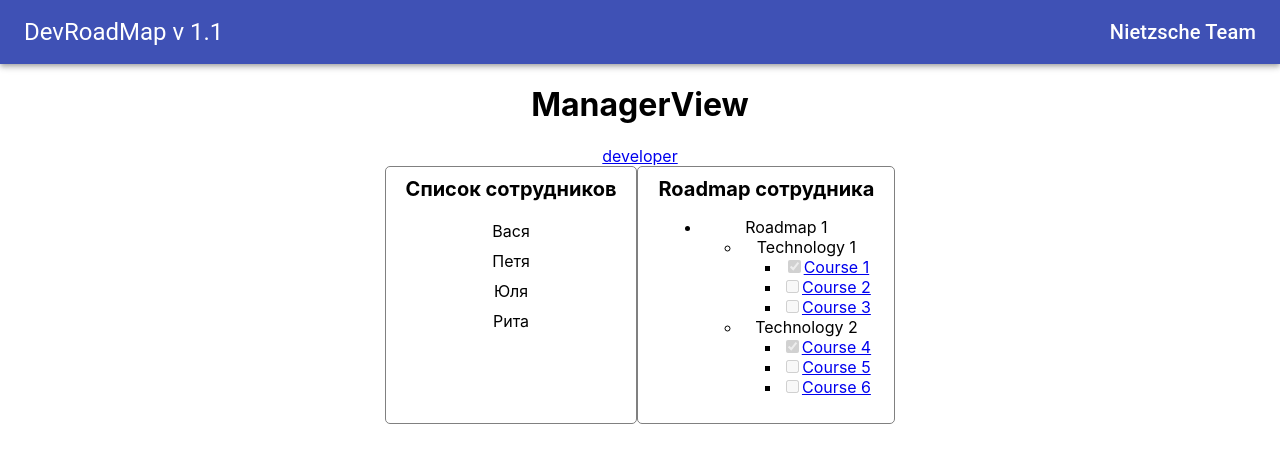
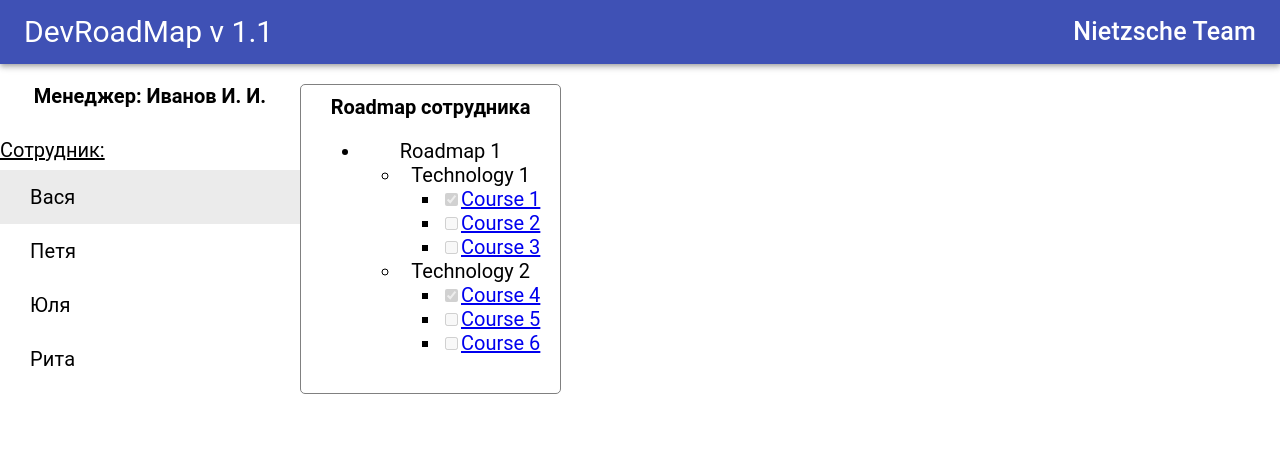
Before and after one commit to YuLogun/roadmap, a React (Create React App) app: page / in a window 1280 px wide. Shown: the top 462 px of the page. Built offline with nearby package versions, Linux system fonts and the light colour scheme.

Commit message:
Added styles for ManagerView and UserList

```diff
--- a/src/components/ManagerView/ManagerView.js
+++ b/src/components/ManagerView/ManagerView.js
@@ -1,9 +1,8 @@
 import React, { useState } from "react";
-import { Link } from "react-router-dom";
+import { makeStyles } from '@material-ui/core/styles';
 
 //components
 import Roadmap from "../Roadmap/Roadmap";
-import Row from "../Row/Row";
 import UserList from "../UserList/UserList";
 
 //test data
@@ -12,7 +11,44 @@ import { coursesTestData } from "../DeveloperView/coursesTestData";
 //styles
 import "./ManagerView.scss";
 
+const useStyles = makeStyles((theme) => ({
+  sideMenu: {
+    width: "100%",
+    minWidth: "240px",
+    maxWidth: "300px",
+
+    [theme.breakpoints.down('sm')]: {
+      display: "flex",
+      justifyContent: "space-between",
+      alignItems: "center",
+      marginBottom: "20px",
+      maxWidth: "unset"
+    }
+  },
+  managerPanelContainer: {
+    display: 'flex',
+    marginTop: "20px",
+
+    [theme.breakpoints.down('sm')]: {
+      margin: "20px 30px 0 30px",
+      flexDirection: "column"
+    }
+  },
+  managerBlock: {
+    width: "100%",
+    marginBottom: "30px",
+    fontWeight: "bold",
+
+    [theme.breakpoints.down('sm')]: {
+      width: "auto",
+      margin: 0
+    }
+  }
+}));
+
 const ManagerView = () => {
+  const classes = useStyles();
+
   const getUserRoadmap = (userId) => {
     const result = coursesTestData.filter(
       (roadmap) => roadmap.employee_id === userId
@@ -22,17 +58,9 @@ const ManagerView = () => {
 
   const [currentRoadmap, setRoadmap] = useState(() => getUserRoadmap(0));
 
-  /* const vasyaData = coursesTestData.filter((it) => it.employee_id === 0)[0]
-    .roadmap;
-  const lenaData = coursesTestData.filter((it) => it.employee_id === 1)[0]
-    .roadmap;
-
-  console.log(vasyaData); */
-
   const userRoadmapInit = (userId) => {
     let userRoadmap = getUserRoadmap(userId);
     setRoadmap(userRoadmap);
-    // debugger;
   };
 
   const getUsersData = () => {
@@ -57,14 +85,17 @@ const ManagerView = () => {
   };
 
   return (
-    <div>
-      <h1>ManagerView</h1>
-      <Link to="/roadmap">developer</Link>
-      <div className="adminPanelContainer">
+    <div className={classes.managerPanelContainer}>
+      <div className={classes.sideMenu}>
+        <div className={classes.managerBlock}>
+          <span>Менеджер: Иванов И. И.</span>
+        </div>
         <UserList
           usersData={getUsersData()}
           currentUserId={(userId) => userRoadmapInit(userId)}
         />
+      </div>
+      <div className="adminPanelContent">
         <Roadmap
           roadmapTitle={currentRoadmap.roadmap_title}
           coursesTestData={currentRoadmap.roadmap_info}
@@ -72,31 +103,6 @@ const ManagerView = () => {
           managerView
         />
       </div>
-
-      {/* <div>
-        <Row>
-          <div>NAME</div>
-          <div>ROADMAP</div>
-        </Row>
-        <Row>
-          <div>Vasya</div>
-          <Roadmap
-            roadmapTitle={vasyaData.roadmap_title}
-            coursesTestData={vasyaData.roadmap_info}
-            handleState={() => {}}
-            managerView
-          />
-        </Row>
-        <Row>
-          <div>Lena</div>
-          <Roadmap
-            roadmapTitle={lenaData.roadmap_title}
-            coursesTestData={lenaData.roadmap_info}
-            handleState={() => {}}
-            managerView
-          />
-        </Row>
-      </div> */}
     </div>
   );
 };
--- a/src/components/ManagerView/ManagerView.scss
+++ b/src/components/ManagerView/ManagerView.scss
@@ -1,4 +1,25 @@
+* {
+    font-family: "Roboto";
+    font-size: 20px
+}
+
 .adminPanelContainer {
+    display: flex;
+}
+
+.adminPanelSideMenu {
+    width: 100%;
+    min-width: 240px;
+    max-width: 300px;
+}
+
+.managerBlock {
+    width: 100%;
+    margin: 10px auto 30px;
+    font-weight: bold;
+}
+
+.adminPanelContent {
     display: flex;
     justify-content: center;
     align-items: stretch;
--- a/src/components/UserList/UserList.js
+++ b/src/components/UserList/UserList.js
@@ -1,34 +1,101 @@
 import React from "react";
+
+import { makeStyles } from '@material-ui/core/styles';
+import List from '@material-ui/core/List';
+import ListItem from '@material-ui/core/ListItem';
+import ListItemText from '@material-ui/core/ListItemText';
+import MenuItem from '@material-ui/core/MenuItem';
+import FormControl from '@material-ui/core/FormControl';
+import Select from '@material-ui/core/Select';
 
 //styles
 import "./UserList.scss";
 
+const useStyles = makeStyles((theme) => ({
+  root: {
+    width: '100%',
+    maxWidth: 360,
+    backgroundColor: theme.palette.background.paper,
+  },
+  userItem: {
+    paddingLeft: '30px'
+  },
+  wideScreenList: {
+    [theme.breakpoints.down('sm')]: {
+      display: "none"
+    }
+  },
+  mobileScreenList: {
+    display: "flex",
+    alignItems: "center",
+
+    [theme.breakpoints.up('md')]: {
+      display: "none"
+    }
+  },
+  formControl: {
+    width: "150px"
+  }
+}));
+
 const UserList = ({ currentUserId, usersData }) => {
-  //const [userList, setUserList] = useState(usersData);
-  //const [currentUser, setCurrentUser] = useState(null);
+  const classes = useStyles();
 
-  /* const clickOnUserHandler = (userId, e) => {
-    setCurrentUser(() => {
-      currentUserId(userId);
-      return userId;
-    });
-  }; */
+  const [selectedIndex, setSelectedIndex] = React.useState(0);
+
+  //Функция для выбора пользователя в списке
+  const handleListItemClick = (event, userId) => {
+    setSelectedIndex(userId);
+    currentUserId(userId)
+  };
+
+  //Функция для выбора пользователя в Select
+  const handleChange = (event) => {
+    const userId = event.target.value;
+    setSelectedIndex(userId);
+    currentUserId(userId)
+  };
+
 
   return (
-    <div className="container">
-      <div className="userListHeader">
-        <span>Список сотрудников</span>
+    <div>
+      <div className={classes.wideScreenList}>
+        <div className="userListHeader">
+            <span>Сотрудник:</span>
+        </div>
+        <List component="nav">
+          {
+            usersData.map((userData, index) => (
+              <ListItem
+                button
+                selected={selectedIndex === userData.id}
+                key={index}
+                className={classes.userItem}
+                onClick={(e) => handleListItemClick(e, userData.id)}
+              >
+                <ListItemText primary={userData.name} />
+              </ListItem>
+            ))
+          }
+        </List>
       </div>
-      {usersData.map((userData, index) => (
-        <div
-          key={index}
-          className="userItem"
-          onClick={(e) => currentUserId(userData.id)}
-          //onClick={(e) => clickOnUserHandler(userData.id, e)}
-        >
-          <span className="userItemName">{userData.name}</span>
-        </div>
-      ))}
+      <div className={classes.mobileScreenList}>
+        <span className="selectLabel">Сотрудник:</span>
+        <FormControl className={classes.formControl}>
+          <Select
+            labelId="demo-simple-select-label"
+            id="demo-simple-select"
+            value={0}
+            onChange={handleChange}
+          >
+            {
+              usersData.map((userData, index) => (
+                <MenuItem value={userData.id}>{userData.name}</MenuItem>
+              ))
+            }
+          </Select>
+        </FormControl>
+      </div>
     </div>
   );
 };
--- a/src/components/UserList/UserList.scss
+++ b/src/components/UserList/UserList.scss
@@ -5,15 +5,16 @@
 }
 
 .userListHeader {
+    display: flex;
+    align-items: center;
     font-size: 20px;
-    font-weight: bold;
-    margin-bottom: 15px;
+    text-decoration: underline;
 }
 
 .userItem {
-    padding: 5px 10px;
-    cursor: pointer;
+    padding-left: 20px;
 }
-.userItem:hover {
-    background: #e2e2e2;
+
+.selectLabel {
+    font-weight: bold;
 }
```
